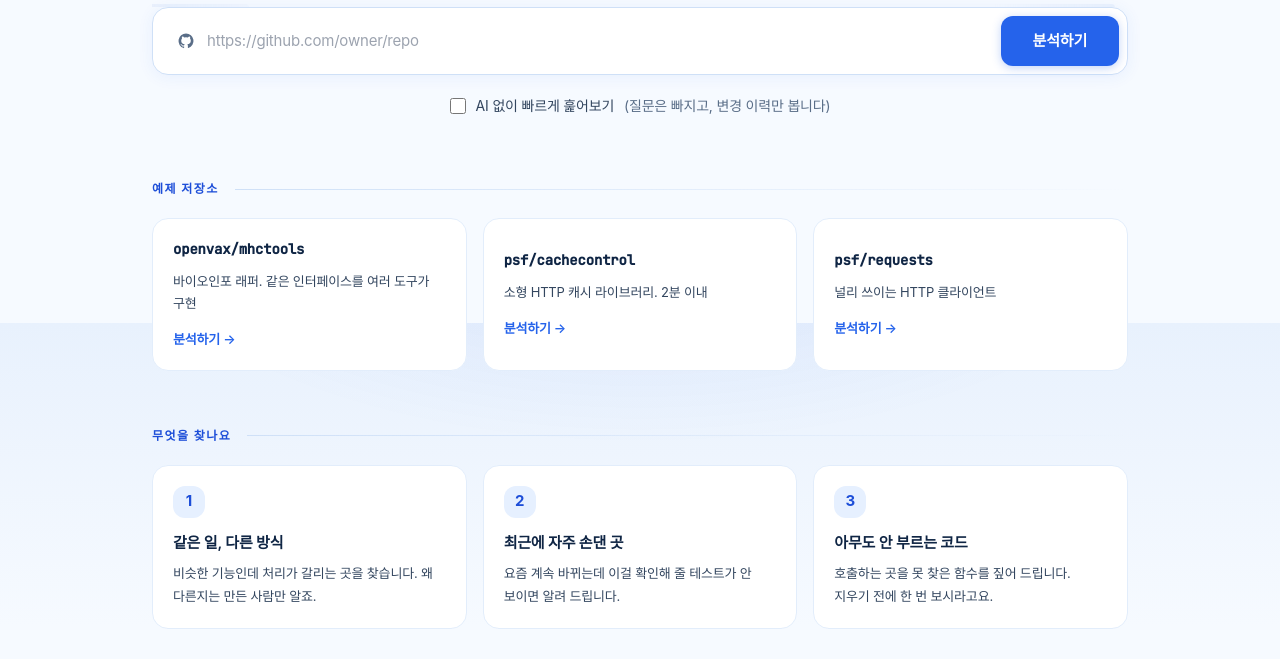
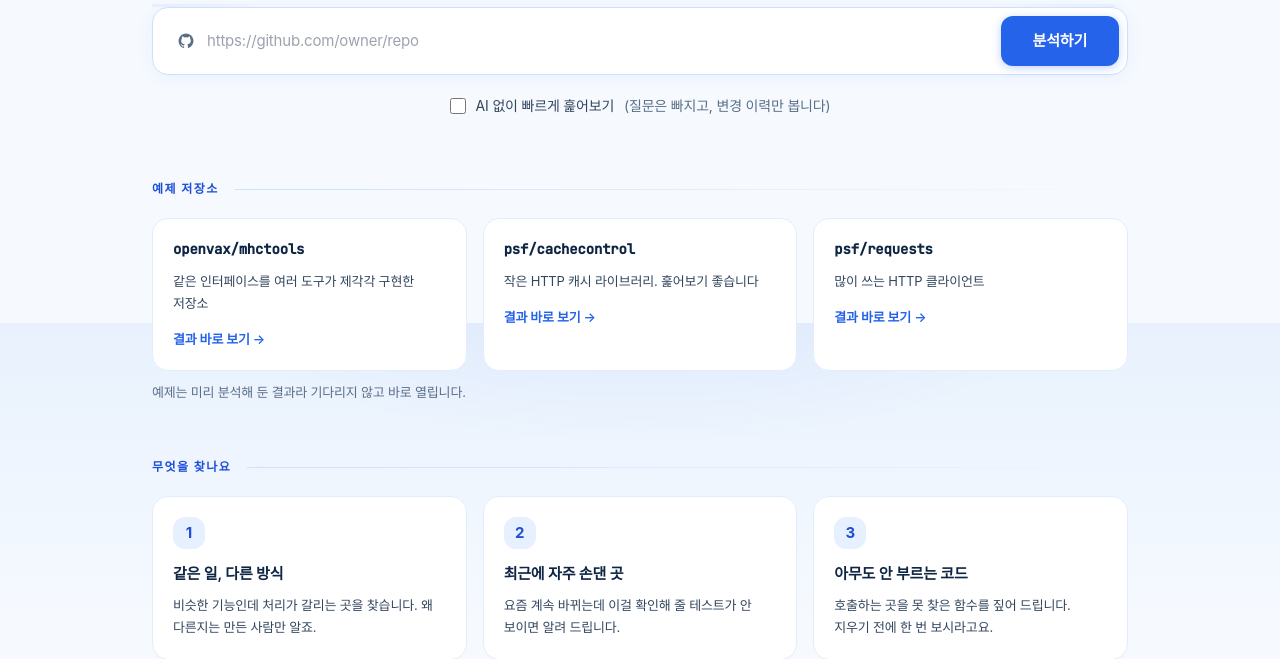
Before and after one commit to team-recode/recode, a FastAPI app: page / in a window 1280 px wide. Shown: the part 477-1136 px from the top of the page. Run offline with FastAPI, Linux system fonts and the light colour scheme; parts of the project's set-up code (start-up, migrations or seed data) failed here and were passed over; some libraries are stand-ins or nearby versions; some web fonts are replaced.

Commit message:
fix: 예제 저장소 클릭 시 캐시된 결과 즉시 표시 (20분 -> 수초), 웹 분석 후보 20쌍 제한

```diff
--- a/app/main.py
+++ b/app/main.py
@@ -30,15 +30,22 @@ from judge import report as report_mod
 
 templates = Jinja2Templates(directory=str(Path(__file__).parent / "templates"))
 
-# 23절 Landing: 예제 저장소 2~3개. 이미 clone 되어 있어 데모에서 빨리 끝난다.
+# 23절 Landing 의 예제 저장소. 클릭하면 미리 분석해 둔 결과를 바로 연다.
+# 매번 새로 돌리면 후보 100쌍 x 요청 간격 7초 = 10분이 넘어 시연에 쓸 수 없다.
 EXAMPLES = [
-    {"name": "openvax/mhctools", "url": "https://github.com/openvax/mhctools",
-     "note": "바이오인포 래퍼. 같은 인터페이스를 여러 도구가 구현"},
-    {"name": "psf/cachecontrol", "url": "https://github.com/psf/cachecontrol",
-     "note": "소형 HTTP 캐시 라이브러리. 2분 이내"},
-    {"name": "psf/requests", "url": "https://github.com/psf/requests",
-     "note": "널리 쓰이는 HTTP 클라이언트"},
+    {"slug": "mhctools", "dir": "openvax__mhctools",
+     "name": "openvax/mhctools", "url": "https://github.com/openvax/mhctools",
+     "note": "같은 인터페이스를 여러 도구가 제각각 구현한 저장소"},
+    {"slug": "cachecontrol", "dir": "psf__cachecontrol",
+     "name": "psf/cachecontrol", "url": "https://github.com/psf/cachecontrol",
+     "note": "작은 HTTP 캐시 라이브러리. 훑어보기 좋습니다"},
+    {"slug": "requests", "dir": "psf__requests",
+     "name": "psf/requests", "url": "https://github.com/psf/requests",
+     "note": "많이 쓰는 HTTP 클라이언트"},
 ]
+
+# 웹에서 새 저장소를 분석할 때의 상한. 요청 간격이 7초라 이보다 크면 화면에서 너무 오래 기다린다.
+WEB_MAX_PAIRS = 20
 
 # 23절 Progress 화면 문구. db 상태값 순서와 1:1 로 맞춘다.
 STEP_LABELS = [
@@ -139,8 +146,38 @@ def submit(request: Request, tasks: BackgroundTasks, repo_url: str = Form(...),
             request, "landing.html",
             {"examples": EXAMPLES, "error": str(exc).splitlines()[0]}, status_code=400)
 
-    job_id = _create_job(session, tasks, repo_url.strip(), bool(skip_llm), 0)
+    job_id = _create_job(session, tasks, repo_url.strip(), bool(skip_llm), WEB_MAX_PAIRS)
     return RedirectResponse(f"/jobs/{job_id}", status_code=303)
+
+
+@app.get("/examples/{slug}")
+def open_example(slug: str, tasks: BackgroundTasks, session: Session = Depends(get_session)):
+    """미리 분석해 둔 예제 결과를 바로 연다.
+
+    시연에서 10분씩 기다릴 수 없으므로 저장된 HANDOFF.md 를 그대로 쓴다.
+    결과물이 없으면(다른 PC 에서 clone 만 받은 경우 등) 평소대로 분석을 돌린다.
+    """
+    example = next((e for e in EXAMPLES if e["slug"] == slug), None)
+    if example is None:
+        raise HTTPException(status_code=404, detail="예제를 찾을 수 없습니다.")
+
+    # 같은 결과를 가리키는 완료된 job 이 이미 있으면 그대로 재사용한다.
+    done = (session.query(db.Job)
+            .filter(db.Job.repo_url == example["url"], db.Job.status == db.STATUS_COMPLETED)
+            .order_by(db.Job.created_at.desc()).first())
+    if done and Path(done.result_path or "").is_file():
+        return RedirectResponse(f"/jobs/{done.id}/report", status_code=303)
+
+    report = analyze.OUTPUT_ROOT / example["dir"] / "HANDOFF.md"
+    if not report.is_file():
+        job_id = _create_job(session, tasks, example["url"], False, WEB_MAX_PAIRS)
+        return RedirectResponse(f"/jobs/{job_id}", status_code=303)
+
+    job = db.Job(id=db.new_job_id(), repo_url=example["url"],
+                 status=db.STATUS_COMPLETED, progress=100, result_path=str(report))
+    session.add(job)
+    session.commit()
+    return RedirectResponse(f"/jobs/{job.id}/report", status_code=303)
 
 
 @app.get("/jobs/{job_id}", response_class=HTMLResponse)
--- a/app/templates/landing.html
+++ b/app/templates/landing.html
@@ -89,22 +89,21 @@
   </div>
 
   <div class="mt-5 grid gap-4 sm:grid-cols-3">
+    {# 미리 분석해 둔 결과로 바로 간다. 새로 돌리면 10분이 넘는다. #}
     {% for ex in examples %}
-    <form method="post" action="/analyze">
-      <input type="hidden" name="repo_url" value="{{ ex.url }}">
-      <button type="submit"
-        class="group h-full w-full text-left rounded-2xl p-5 transition-all duration-200
+    <a href="/examples/{{ ex.slug }}"
+      class="group block h-full rounded-2xl p-5 transition-all duration-200
              hover:-translate-y-1 hover:shadow-[0_8px_24px_rgba(37,99,235,.13)]"
       style="background:var(--surface); border:1px solid var(--line-soft)"
       onmouseover="this.style.borderColor='var(--accent)'"
       onmouseout="this.style.borderColor='var(--line-soft)'">
       <div class="mono text-[14px] font-semibold ink">{{ ex.name }}</div>
       <div class="mt-2.5 text-[13px] leading-[1.7] body-t">{{ ex.note }}</div>
-        <div class="mt-4 text-[13px] font-semibold" style="color:var(--accent)">분석하기 &rarr;</div>
-      </button>
-    </form>
+      <div class="mt-4 text-[13px] font-semibold" style="color:var(--accent)">결과 바로 보기 &rarr;</div>
+    </a>
     {% endfor %}
   </div>
+  <p class="mt-3 text-[13px] muted">예제는 미리 분석해 둔 결과라 기다리지 않고 바로 열립니다.</p>
 </section>
 
 <section class="rise mt-14" style="animation-delay:.18s">
```
Lines whose indentation alone changed are shown as unchanged.
